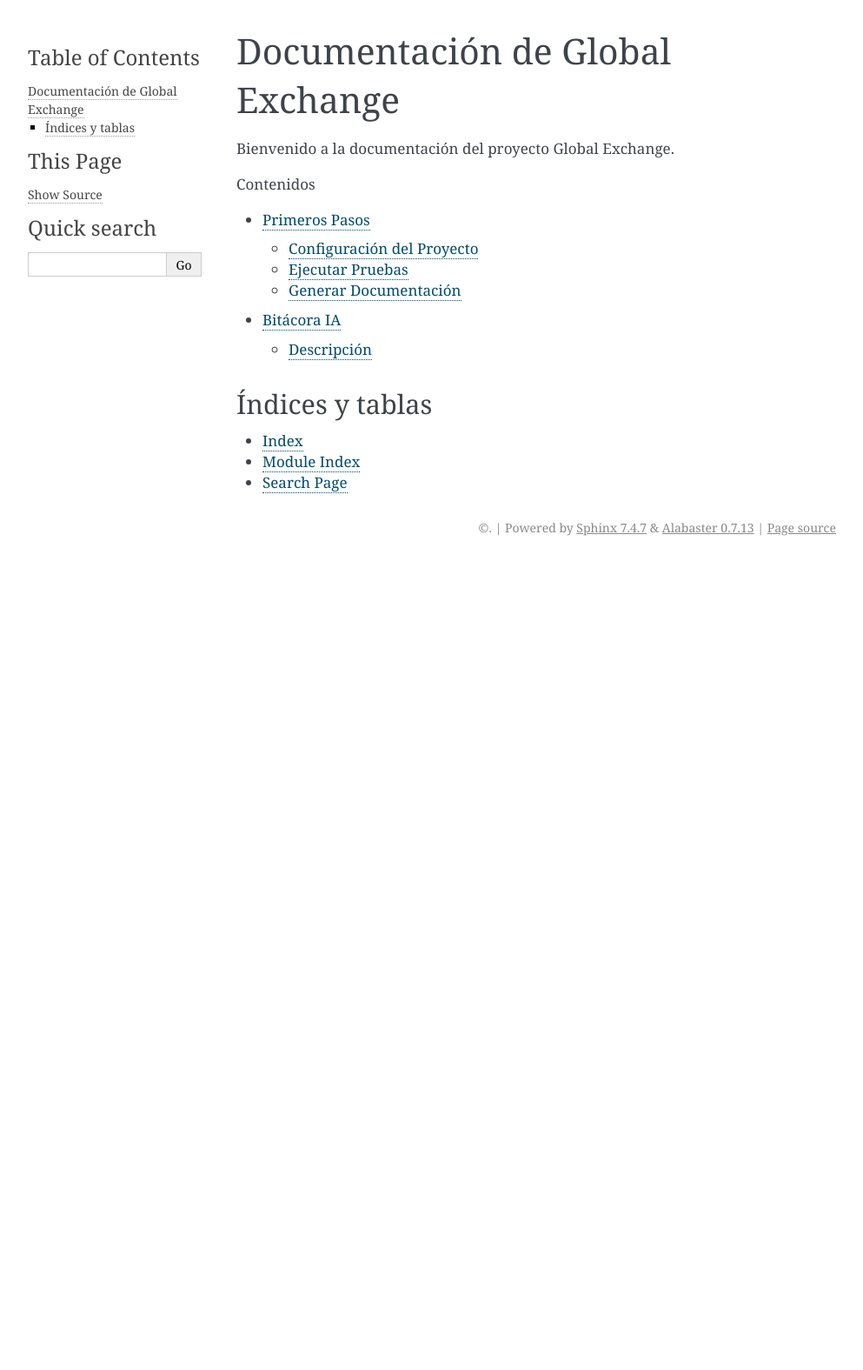
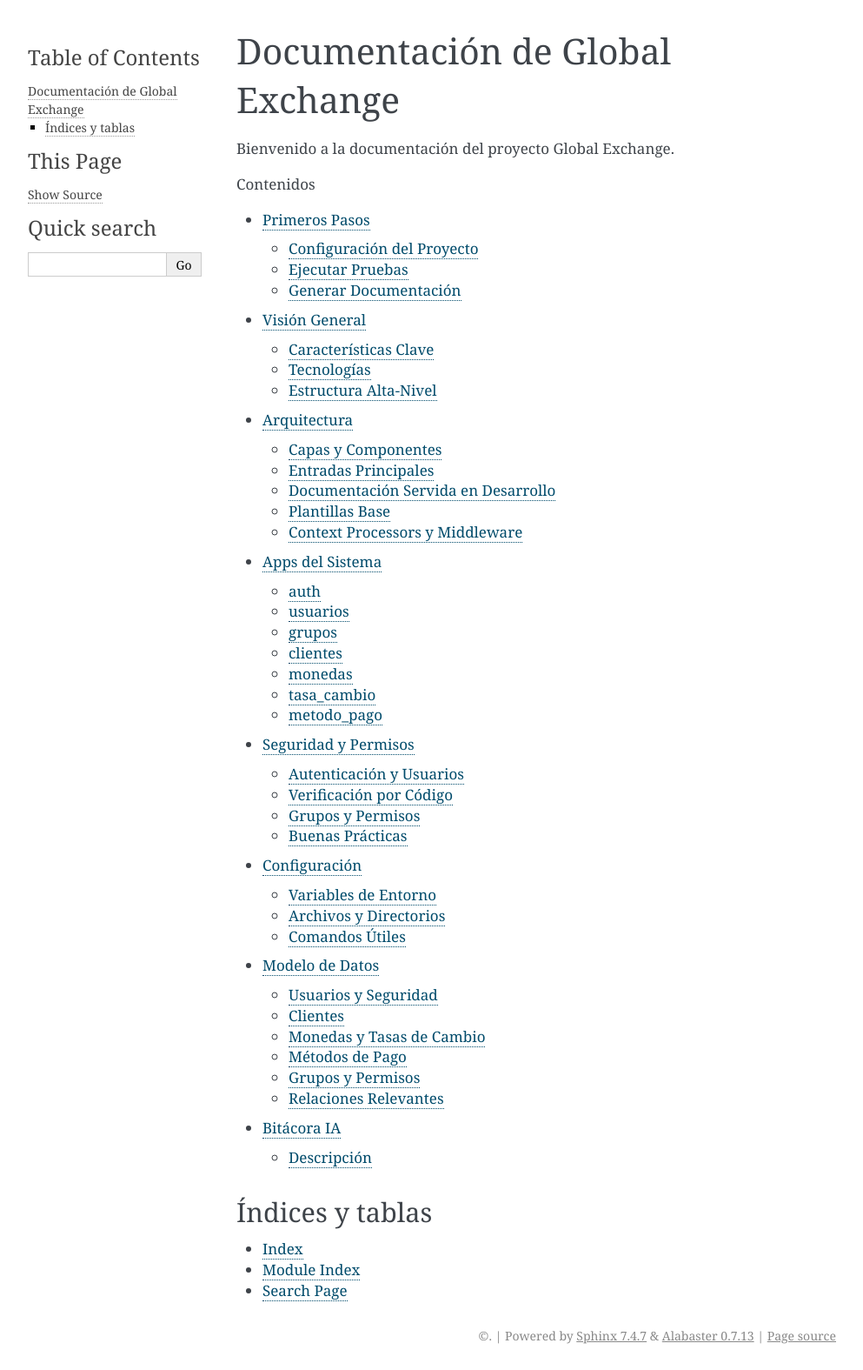
Before and after one commit to ingenieria-software-fpuna/global-exchange, a Sphinx documentation site: the page built from docs/source/index.rst, in a window 1280 px wide. Shown: the whole page at 87% size, without its empty margins (148-1141 px from the left). Built offline with Sphinx 7.4.7, drawn with Linux system fonts in a browser that asks for light colours; pages that are not in the unit, such as notebooks, are missing from menus; before the commit the page ends 900 px from its top, so only the background shows below that; some of the changed lines change nothing that is shown.

Commit message:
HOTFIX: Documentación

```diff
--- /dev/null
+++ b/docs/source/apps.rst
@@ -0,0 +1,42 @@
+Apps del Sistema
+================
+
+auth
+----
+
+- Modelos: ``CodigoVerificacion`` (códigos 6 dígitos con expiración), ``PasswordResetToken`` (token 64 chars, 1h por defecto).
+- Servicios: ``EmailService`` para enviar códigos de login/registro y enlaces de reset vía plantillas HTML.
+- Middleware: ``UsuarioActivoMiddleware`` fuerza cierre de sesión si ``usuario.es_activo`` es falso.
+
+usuarios
+--------
+
+- ``Usuario`` extiende ``AbstractBaseUser`` + ``PermissionsMixin``. Login por ``email``. Campos clave: ``cedula``, ``nombre``, ``fecha_nacimiento``, ``es_activo``, ``is_staff``. Manager con ``create_admin_user`` que asigna grupo ``Admin``.
+
+grupos
+------
+
+- ``Grupo`` envuelve un ``django.contrib.auth.models.Group`` y agrega ``es_activo`` para activar/desactivar permisos del grupo.
+- Backend ``GrupoActivoBackend``: solo considera permisos de grupos activos al resolver ``has_perm`` y ``has_module_perms``.
+- Mixins: ``AdminRequiredMixin`` y ``AdminOrStaffRequiredMixin`` para CBVs.
+
+clientes
+--------
+
+- ``TipoCliente``: nombre único, descuento porcentual y ``activo``.
+- ``Cliente``: RUC validado, tipo de cliente (solo activos), usuarios asociados, ``activo`` y metadatos.
+
+monedas
+-------
+
+- ``Moneda``: ``codigo`` ISO 4217, ``decimales``, ``es_activa``, helpers para formateo/visualización de montos con símbolo.
+
+tasa_cambio
+-----------
+
+- ``TasaCambio``: compra/venta con 8 decimales, ``es_activa`` único por ``moneda``. La lógica de ``save`` desactiva otras tasas activas de la misma moneda.
+
+metodo_pago
+-----------
+
+- ``MetodoPago``: nombre único, ``comision`` 0–100%, ``es_activo``.
--- /dev/null
+++ b/docs/source/architecture.rst
@@ -0,0 +1,38 @@
+Arquitectura
+============
+
+Capas y Componentes
+-------------------
+
+- Presentación: plantillas en ``templates/`` + plantillas por app (``app/templates/app/...``). Vista de bienvenida ``welcome_view`` muestra tasas activas.
+- Aplicación: vistas por app, formularios y validaciones de modelo. Middleware ``auth.middleware.UsuarioActivoMiddleware`` fuerza que solo usuarios activos pueden navegar.
+- Acceso y permisos: backend ``grupos.backends.GrupoActivoBackend`` filtra permisos a través de grupos con ``es_activo=True``.
+- Persistencia: modelos Django en apps de dominio; PostgreSQL como base de datos por defecto.
+
+Entradas Principales
+--------------------
+
+- ``global_exchange/urls.py``: enruta a apps: ``auth/``, ``usuarios/``, ``grupos/``, ``clientes/``, ``monedas/``, ``tasa-cambio/``, ``metodos-pago/`` y documentación ``/docs``.
+- ``global_exchange/settings.py``:
+  - Carga opcional de ``.env`` mediante ``python-dotenv``.
+  - ``AUTH_USER_MODEL='usuarios.Usuario'``.
+  - ``AUTHENTICATION_BACKENDS`` incluye ``grupos.backends.GrupoActivoBackend``.
+  - ``STATICFILES_DIRS`` sirve ``docs/_build/html`` para documentación.
+  - Configuración de email por variables de entorno.
+
+Documentación Servida en Desarrollo
+----------------------------------
+
+- Vista ``docs_view`` sirve archivos estáticos generados por Sphinx desde ``docs/_build/html`` bajo ``/docs``. Generar con ``make -C docs html``.
+
+Plantillas Base
+---------------
+
+- ``templates/base.html``: layout base.
+- ``templates/welcome.html``: página inicial con tasas activas por moneda.
+
+Context Processors y Middleware
+-------------------------------
+
+- ``grupos.context_processors.permissions_context``: expone permisos al template.
+- ``auth.middleware.UsuarioActivoMiddleware``: desconecta usuarios con ``es_activo=False`` y muestra mensaje.
--- /dev/null
+++ b/docs/source/configuration.rst
@@ -0,0 +1,48 @@
+Configuración
+=============
+
+Variables de Entorno
+--------------------
+
+Base de datos
+^^^^^^^^^^^^^
+
+- ``DB_NAME``: nombre de la base (por defecto ``glx_db``).
+- ``DB_USER``: usuario (``admin`` por defecto).
+- ``DB_PASSWORD``: contraseña (``1234`` por defecto).
+- ``DB_HOST``: host de PostgreSQL (``localhost`` en dev).
+- ``DB_PORT``: puerto (``5432`` por defecto).
+
+Email
+^^^^^
+
+- ``EMAIL_HOST``: host SMTP (``smtp.gmail.com`` por defecto).
+- ``EMAIL_PORT``: puerto (``587`` por defecto).
+- ``EMAIL_USE_TLS``: ``true``/``false``.
+- ``EMAIL_HOST_USER``: usuario de envío.
+- ``EMAIL_HOST_PASSWORD``: contraseña de envío.
+- ``DEFAULT_FROM_EMAIL``: remitente por defecto.
+
+Sitio
+^^^^^
+
+- ``SITE_NAME``: nombre a mostrar en emails (``Global Exchange`` por defecto).
+- ``ALLOWED_HOSTS``: lista separada por comas.
+- ``CSRF_TRUSTED_ORIGINS``: orígenes confiables con esquema.
+- ``DEBUG``: ``true``/``false``.
+
+Archivos y Directorios
+----------------------
+
+- ``.env``: ejemplo en ``.env.example``. Se carga automáticamente si ``python-dotenv`` está instalado.
+- Logs: ``logs/``; el logger ``auth.services`` escribe en ``logs/auth.log`` y consola.
+- Documentación: ``docs/_build/html`` se agrega a ``STATICFILES_DIRS`` para servir ``/docs``.
+
+Comandos Útiles
+---------------
+
+- ``make app-setup``: levanta DB (Docker), migra y carga permisos.
+- ``make app-run``: inicia servidor Django.
+- ``make app-migrate``: aplica migraciones.
+- ``make db-up`` / ``make db-clean``: gestiona contenedor de PostgreSQL.
+- ``make -C docs html``: genera documentación.
--- /dev/null
+++ b/docs/source/data-model.rst
@@ -0,0 +1,38 @@
+Modelo de Datos
+===============
+
+Usuarios y Seguridad
+--------------------
+
+- ``usuarios.Usuario``: email como identificador, ``es_activo`` para control de acceso, ``is_staff`` para administración; manager con ``create_admin_user`` que agrega al grupo ``Admin``.
+- ``auth.CodigoVerificacion``: código 6 dígitos, ``tipo``, expiración y metadatos (IP, user agent). Métodos: ``crear_codigo``, ``verificar_codigo`` y ``limpiar_codigos_expirados``.
+- ``auth.PasswordResetToken``: token único con expiración y helpers para limpieza y validación.
+
+Clientes
+--------
+
+- ``clientes.TipoCliente``: define descuento (%) y estado ``activo``.
+- ``clientes.Cliente``: RUC validado, tipo de cliente (solo activos), usuarios asociados, ``activo`` y metadatos. Validación personalizada en ``clean``.
+
+Monedas y Tasas de Cambio
+-------------------------
+
+- ``monedas.Moneda``: ``codigo`` ISO 4217 en mayúsculas, ``decimales`` por moneda, helpers ``formatear_monto`` y ``mostrar_monto``.
+- ``tasa_cambio.TasaCambio``: ``tasa_compra``/``tasa_venta`` con 8 decimales, ``es_activa`` y lógica transaccional en ``save`` para dejar solo una tasa activa por moneda. Propiedades ``spread`` y ``spread_porcentual``.
+
+Métodos de Pago
+---------------
+
+- ``metodo_pago.MetodoPago``: ``comision`` % entre 0 y 100, ``es_activo`` y metadatos.
+
+Grupos y Permisos
+-----------------
+
+- ``grupos.Grupo``: envuelve ``auth.Group`` agregando ``es_activo`` y relaciones de conveniencia; controla la activación de permisos por grupo.
+
+Relaciones Relevantes
+---------------------
+
+- ``Cliente.usuarios_asociados``: M2M con ``usuarios.Usuario``.
+- ``TasaCambio.moneda``: FK a ``Moneda``.
+- ``Grupo.group``: OneToOne con ``auth.Group`` estándar.
--- a/docs/source/index.rst
+++ b/docs/source/index.rst
@@ -8,6 +8,12 @@ Bienvenido a la documentación del proyecto Global Exchange.
    :caption: Contenidos
 
    getting-started
+   overview
+   architecture
+   apps
+   security-permissions
+   configuration
+   data-model
    bitacora_ia/index
 
 Índices y tablas
--- /dev/null
+++ b/docs/source/overview.rst
@@ -0,0 +1,36 @@
+Visión General
+==============
+
+Global Exchange es una aplicación web en Django 5 para gestionar entidades y operaciones básicas de una casa de cambios. El sistema incluye administración de usuarios, grupos y permisos, clientes, monedas, tasas de cambio y métodos de pago. La interfaz es server‑rendered con plantillas Django y los permisos se controlan mediante un backend personalizado que solo considera grupos activos.
+
+Características Clave
+---------------------
+
+- Autenticación por correo: verificación por código y restablecimiento de contraseña por email.
+- Usuarios y grupos: modelo de usuario personalizado y control de acceso por grupos activos.
+- Gestión de clientes: tipos de cliente con descuentos y validaciones.
+- Monedas y cotizaciones: manejo de decimales por moneda y una única tasa activa por moneda.
+- Métodos de pago: comisiones porcentuales y activación/desactivación.
+- Documentación integrada: Sphinx sirve HTML bajo la ruta ``/docs`` en desarrollo.
+
+Tecnologías
+-----------
+
+- Python 3.13, Django 5.
+- PostgreSQL (Docker en desarrollo).
+- Poetry para dependencias y Makefile para tareas.
+- Sphinx para documentación (``docs/``).
+
+Estructura Alta‑Nivel
+---------------------
+
+- ``global_exchange/``: settings, urls, ASGI/WSGI.
+- ``auth/``: emails y flujo de verificación y reset de contraseña.
+- ``usuarios/``: modelo de usuario personalizado y CRUD básico.
+- ``grupos/``: backend de permisos por grupos activos, mixins de acceso.
+- ``clientes/``: tipos de cliente y clientes con validaciones.
+- ``monedas/``: catálogo de monedas y decimales por moneda.
+- ``tasa_cambio/``: cotizaciones con una activa por moneda.
+- ``metodo_pago/``: métodos de pago con comisión.
+- ``templates/``: base y vistas server‑rendered.
+- ``tests/``: pruebas por app y paquete global.
--- /dev/null
+++ b/docs/source/security-permissions.rst
@@ -0,0 +1,31 @@
+Seguridad y Permisos
+====================
+
+Autenticación y Usuarios
+------------------------
+
+- Usuario personalizado ``usuarios.Usuario`` con login por email.
+- Campo ``es_activo``: los usuarios desactivados no pueden navegar; el middleware los cierra sesión y muestra un mensaje.
+- Restablecimiento de contraseña mediante ``PasswordResetToken`` enviado por email con expiración.
+
+Verificación por Código
+-----------------------
+
+- ``CodigoVerificacion`` gestiona códigos de 6 dígitos por tipo: ``login``, ``registro`` y ``reset_password``.
+- Los códigos expiran tras unos minutos y se invalidan al usarse.
+- ``EmailService`` renderiza plantillas HTML en ``auth/templates/auth/emails/*.html``.
+
+Grupos y Permisos
+-----------------
+
+- Los permisos se asignan a grupos estándar de Django.
+- ``grupos.Grupo`` agrega el flag ``es_activo``. Cuando un grupo se inactiva, sus permisos dejan de contarse.
+- ``grupos.backends.GrupoActivoBackend`` reemplaza la resolución de permisos para filtrar solamente grupos activos.
+- Mixins de acceso: ``AdminRequiredMixin`` (miembros del grupo ``Admin``) y ``AdminOrStaffRequiredMixin``.
+
+Buenas Prácticas
+----------------
+
+- Mantener el grupo ``Admin`` para tareas administrativas; evitar depender de ``is_superuser``.
+- Configurar correo vía variables de entorno y nunca commitear credenciales.
+- Usar HTTPS y configurar ``CSRF_TRUSTED_ORIGINS`` y ``ALLOWED_HOSTS`` en producción.
```
